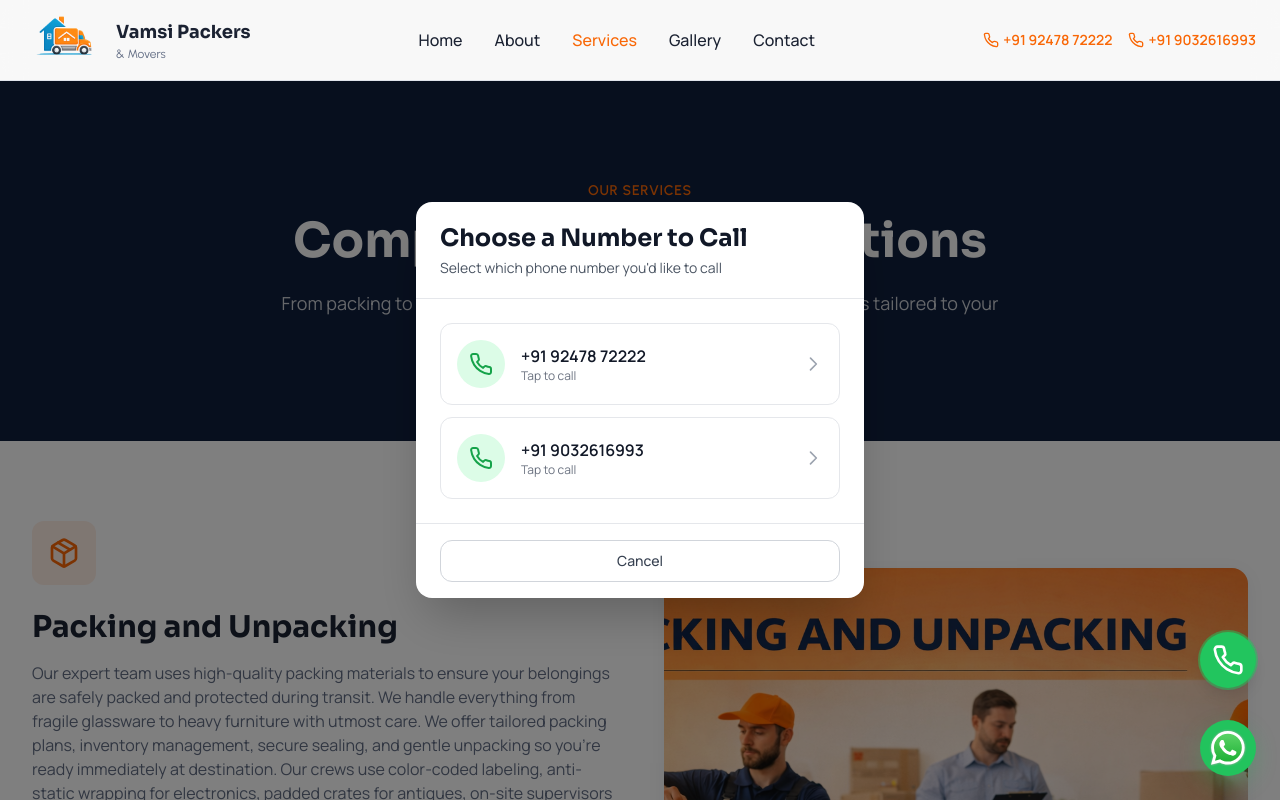
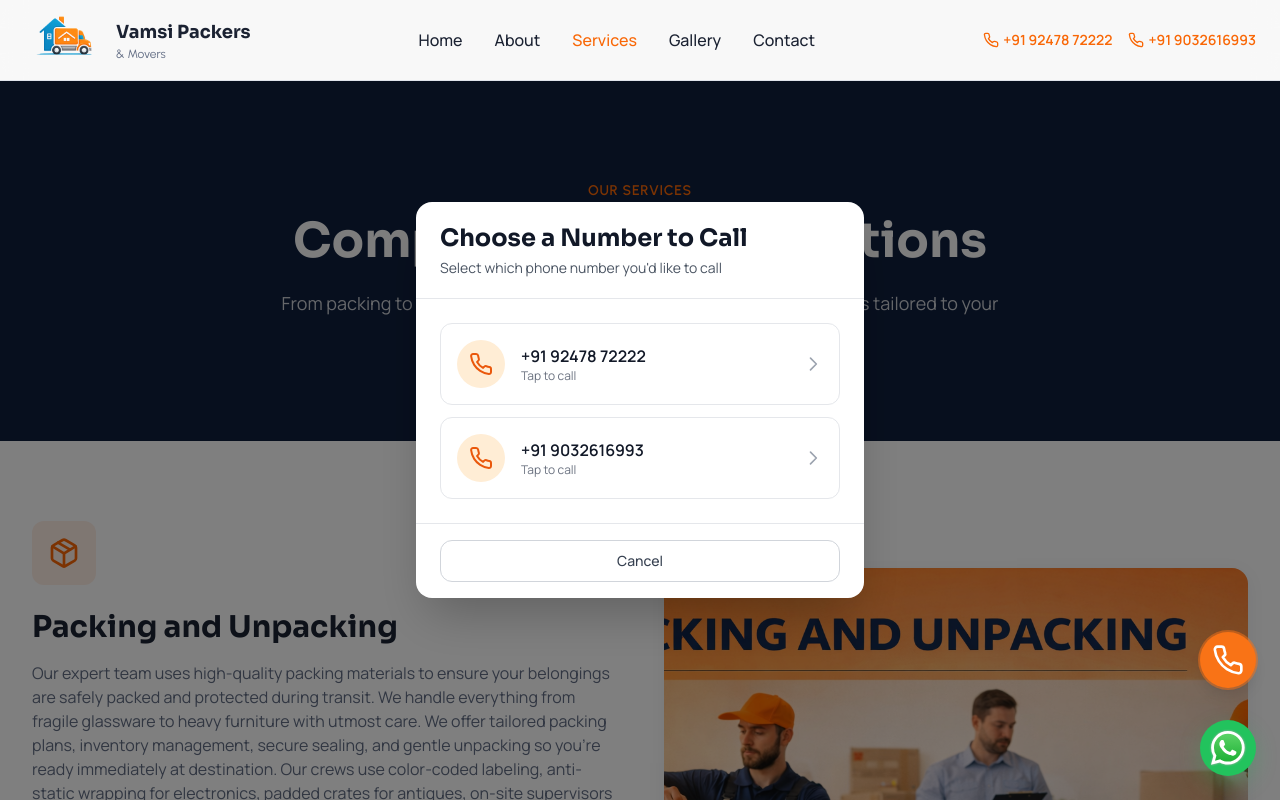
Before and after one commit to packersvamsi-ctrl/Site, a React (Vite) app: page /services in a window 1280 px wide. Both pictures are taken after a click on the button "Call Now". Shown: the top 800 px of the page. Built offline with nearby package versions, Linux system fonts and the light colour scheme.

Commit message:
Change call button to orange, replace Moving service with Towing, update banner image

```diff
--- a/src/components/CallButton.tsx
+++ b/src/components/CallButton.tsx
@@ -20,7 +20,7 @@ const CallButton = () => {
       <button
         onClick={() => setIsOpen(!isOpen)}
         aria-label="Call us"
-        className="group fixed bottom-20 sm:bottom-24 md:bottom-28 right-4 sm:right-6 z-50 flex items-center h-11 sm:h-12 md:h-14 w-11 sm:w-12 md:w-14 hover:w-40 sm:hover:w-48 md:hover:w-52 bg-green-500 hover:bg-green-600 text-white rounded-full shadow-lg transition-all duration-300 ease-out overflow-hidden focus:outline-none focus:ring-2 focus:ring-green-500/50"
+        className="group fixed bottom-20 sm:bottom-24 md:bottom-28 right-4 sm:right-6 z-50 flex items-center h-11 sm:h-12 md:h-14 w-11 sm:w-12 md:w-14 hover:w-40 sm:hover:w-48 md:hover:w-52 bg-orange-500 hover:bg-orange-600 text-white rounded-full shadow-lg transition-all duration-300 ease-out overflow-hidden focus:outline-none focus:ring-2 focus:ring-orange-500/50"
       >
         {/* Icon */}
         <div className="flex items-center justify-center h-11 sm:h-12 md:h-14 w-11 sm:w-12 md:w-14 flex-shrink-0">
@@ -61,8 +61,8 @@ const CallButton = () => {
                   onClick={() => handleCall(item.number)}
                   className="w-full flex items-center gap-4 p-4 rounded-lg border border-gray-200 hover:border-green-500 hover:bg-green-50 transition-all duration-200 group"
                 >
-                  <div className="h-12 w-12 rounded-full bg-green-100 group-hover:bg-green-200 flex items-center justify-center flex-shrink-0">
-                    <Phone className="w-6 h-6 text-green-600" />
+                  <div className="h-12 w-12 rounded-full bg-orange-100 group-hover:bg-orange-200 flex items-center justify-center flex-shrink-0">
+                    <Phone className="w-6 h-6 text-orange-600" />
                   </div>
                   <div className="flex-1 text-left">
                     <p className="font-body font-semibold text-gray-900">
--- a/src/pages/Services.tsx
+++ b/src/pages/Services.tsx
@@ -102,14 +102,14 @@ const services = [
   },
   {
     icon: PackageOpen,
-    title: "Moving",
+    title: "Towing",
     description:
-      "Complete moving solutions for residential and commercial relocations. From planning to execution, we handle everything for a seamless move. Project managers coordinate timelines, packing lists, transit windows and onsite setup so relocations finish on schedule with minimal disruption. We provide pre-move surveys, detailed checklists, subcontractor coordination, protective measures, and a final walkthrough to confirm client satisfaction and functionality.",
+      "Professional vehicle towing services available 24/7 for emergencies and breakdowns. Our certified towing operators handle all vehicle types with specialized equipment and careful handling. We provide quick response times, safe recovery of disabled vehicles, and transport to your preferred service center or destination. Equipment includes flatbeds, dollies, and winches to safely tow any vehicle without damage to suspension or body.",
     features: [
-      "Complete relocation",
-      "Office shifting",
-      "Residential moving",
-      "End-to-end service",
+      "24/7 availability",
+      "All vehicle types",
+      "Safe recovery",
+      "Quick response",
     ],
   },
 ];
@@ -188,7 +188,7 @@ const Services = () => {
                           ? "/servicesban/transist_insurane.png"
                           : index === 6
                           ? "/servicesban/transportation.png"
-                          : "/servicesban/moving.png"
+                          : "/banners/banner-2.jpg"
                       }
                       alt={service.title}
                       className="w-full h-full object-cover"
```
